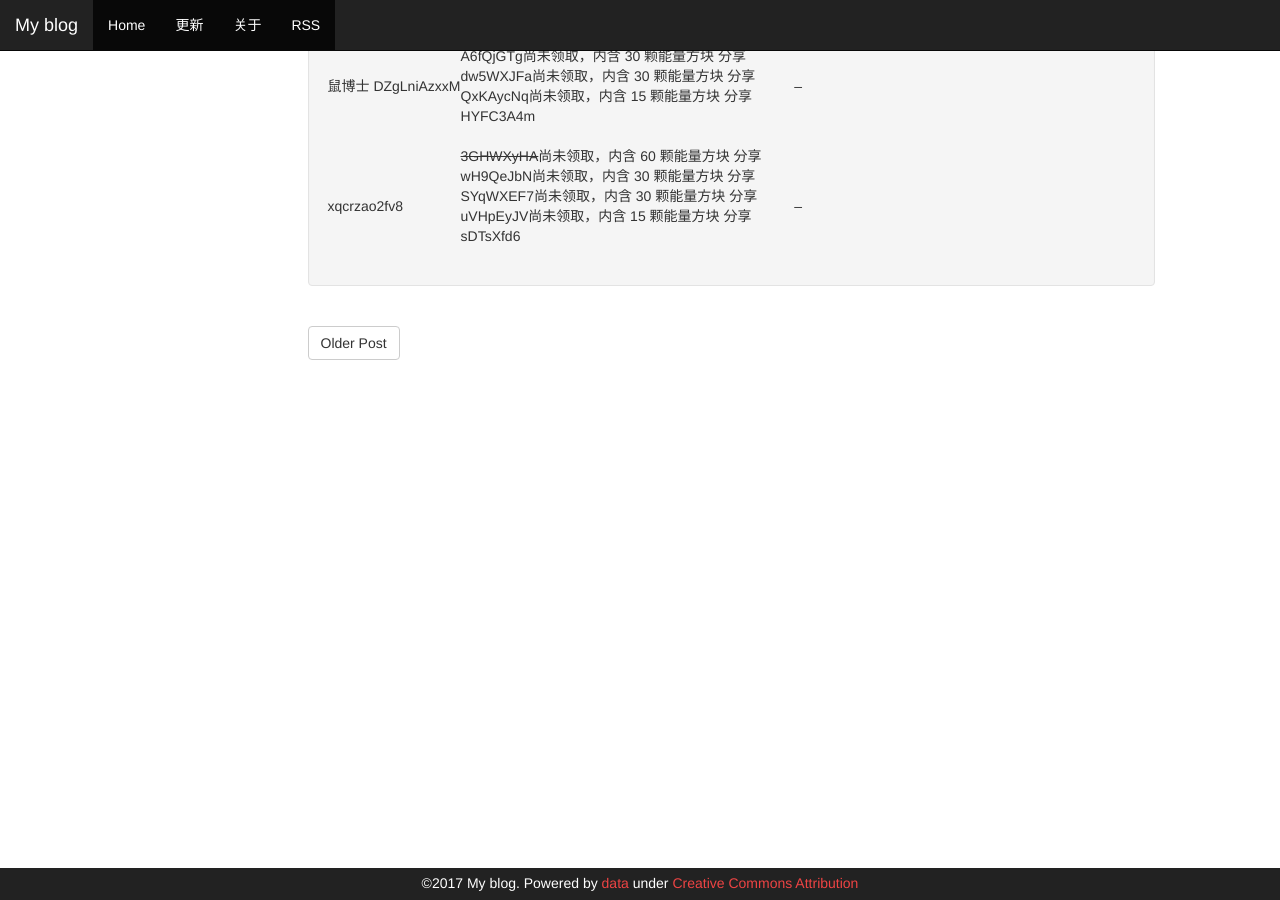
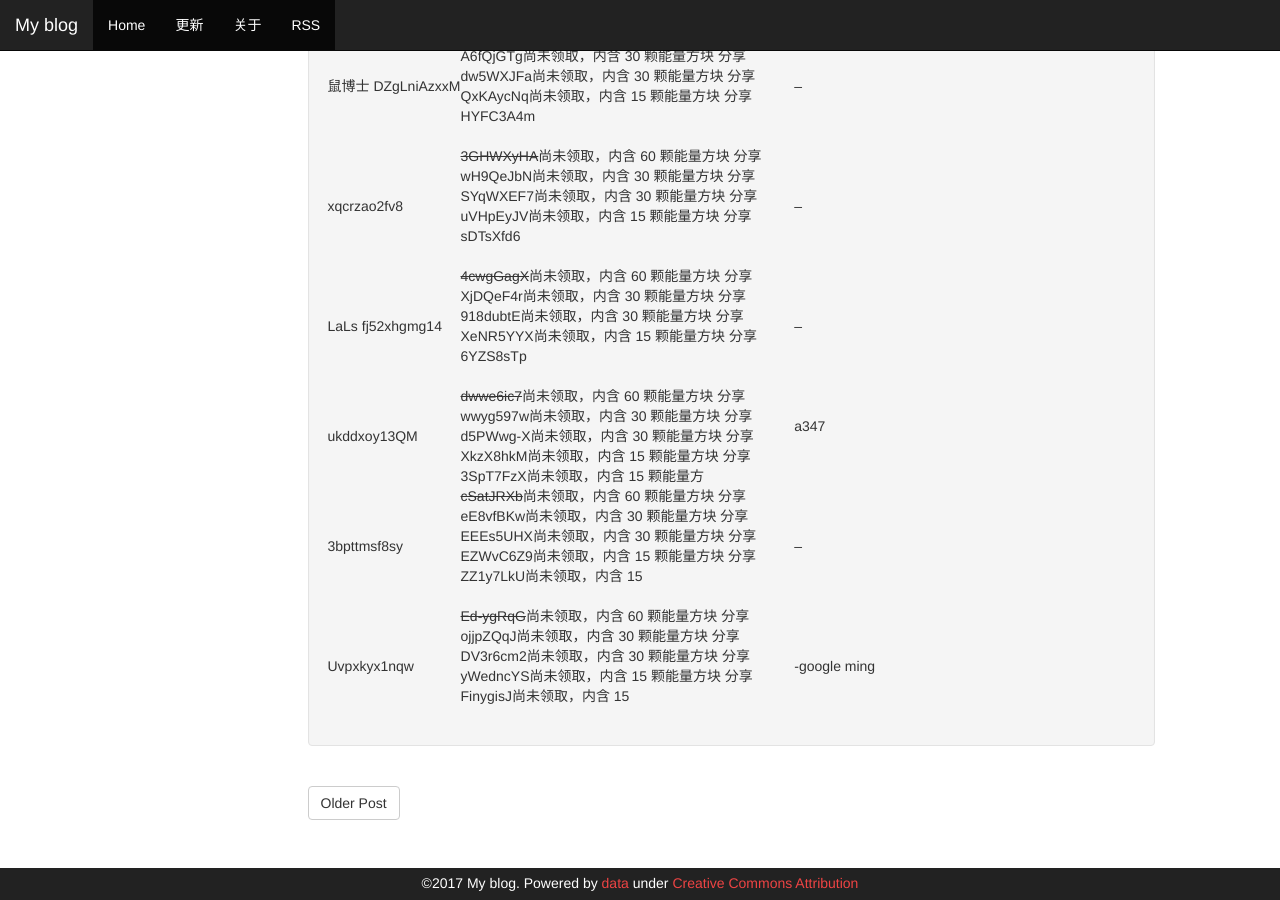
Before and after one commit to Sijiu/Plain.github, a Jekyll site: the page built from _posts/2017-11-07-walkr-energy-blocks.md, in a window 1280 px wide and 900 px high, scrolled down 1484 px. Built offline with Jekyll 4.4.1, drawn with Linux system fonts in a browser that asks for light colours; our own code applies the rules of GitHub Pages for plain Markdown files; some of the changed text lies outside the part shown.

Commit message:
add blocks

```diff
--- a/_posts/2017-11-07-walkr-energy-blocks.md
+++ b/_posts/2017-11-07-walkr-energy-blocks.md
@@ -23,3 +23,12 @@ qq|~~AUkmZSUX~~尚未领取，内含 60 颗能量方块 分享<br/>YAYhBAj4尚
 孙追忆 fY72iyNAhHk|~~zRwoYTVS~~尚未领取，内含 60 颗能量方块 分享<br/>SNR9DhnG尚未领取，内含 30 颗能量方块 分享<br/>KzH4GAUp尚未领取，内含 30 颗能量方块 分享<br/>t5kJPJRV尚未领取，内含 15 颗能量方块 分享<br/>DWnaCjqL<br/><br/>|--|
 鼠博士 DZgLniAzxxM|~~agJ7gXdy~~尚未领取，内含 60 颗能量方块 分享<br/>A6fQjGTg尚未领取，内含 30 颗能量方块 分享<br/>dw5WXJFa尚未领取，内含 30 颗能量方块 分享<br/>QxKAycNq尚未领取，内含 15 颗能量方块 分享<br/>HYFC3A4m<br/><br/>|--|
 xqcrzao2fv8|~~3GHWXyHA~~尚未领取，内含 60 颗能量方块 分享<br/>wH9QeJbN尚未领取，内含 30 颗能量方块 分享<br/>SYqWXEF7尚未领取，内含 30 颗能量方块 分享<br/>uVHpEyJV尚未领取，内含 15 颗能量方块 分享<br/>sDTsXfd6<br/><br/>|--|
+LaLs fj52xhgmg14|~~4cwgGagX~~尚未领取，内含 60 颗能量方块 分享<br/>XjDQeF4r尚未领取，内含 30 颗能量方块 分享<br/>918dubtE尚未领取，内含 30 颗能量方块 分享<br/>XeNR5YYX尚未领取，内含 15 颗能量方块 分享<br/>6YZS8sTp<br/><br/>|--|
+ukddxoy13QM|~~dwwe6ic7~~尚未领取，内含 60 颗能量方块 分享<br/>wwyg597w尚未领取，内含 30 颗能量方块 分享<br/>d5PWwg-X尚未领取，内含 30 颗能量方块 分享<br/>XkzX8hkM尚未领取，内含 15 颗能量方块 分享<br/>3SpT7FzX尚未领取，内含 15 颗能量方|a347<br/><br/>|
+3bpttmsf8sy|~~cSatJRXb~~尚未领取，内含 60 颗能量方块 分享<br/>eE8vfBKw尚未领取，内含 30 颗能量方块 分享<br/>EEEs5UHX尚未领取，内含 30 颗能量方块 分享<br/>EZWvC6Z9尚未领取，内含 15 颗能量方块 分享<br/>ZZ1y7LkU尚未领取，内含 15<br/><br/> |--|
+Uvpxkyx1nqw|~~Ed-ygRqG~~尚未领取，内含 60 颗能量方块 分享<br/>ojjpZQqJ尚未领取，内含 30 颗能量方块 分享<br/>DV3r6cm2尚未领取，内含 30 颗能量方块 分享<br/>yWedncYS尚未领取，内含 15 颗能量方块 分享<br/>FinygisJ尚未领取，内含 15<br/><br/>|-google ming|
+--|--|--|
+--|--|--|
+--|--|--|
+--|--|--|
+--|--|--|
```
Also changed, not shown: other parts of _posts/2017-11-07-walkr-energy-blocks.md (+2 -2 lines), 3 other files.
